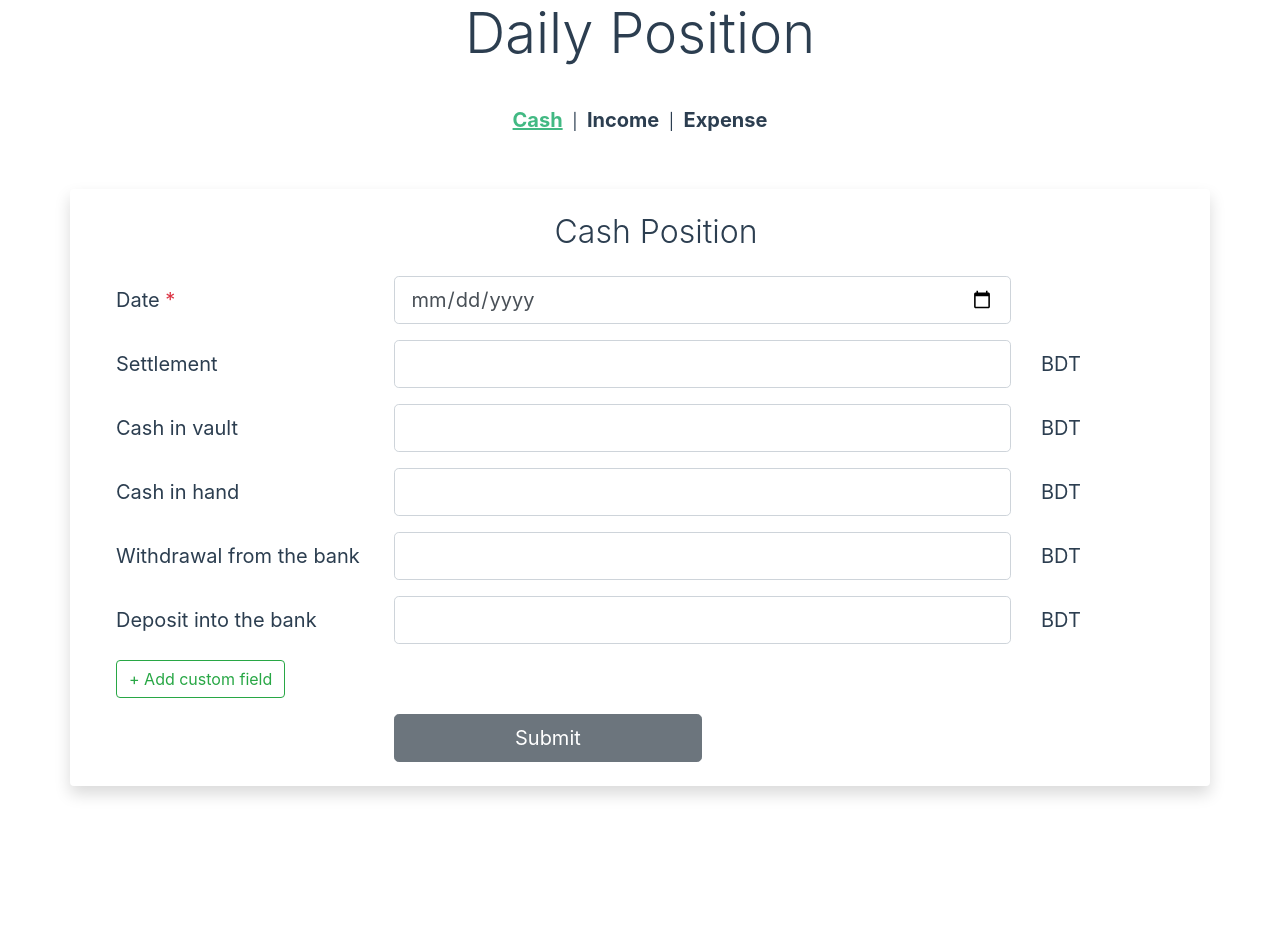
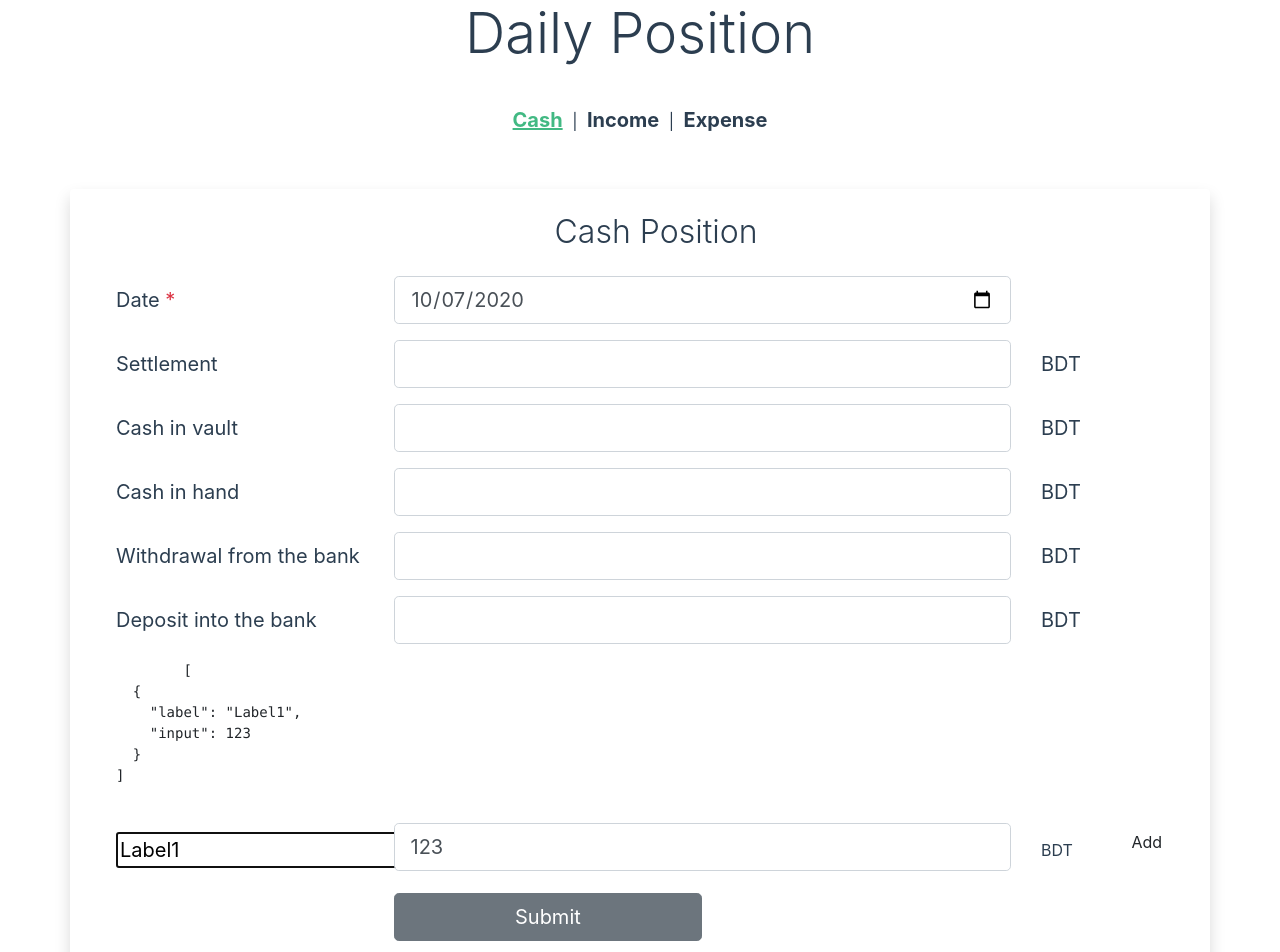
Before and after one commit to mdajgarhossain/daily-position, a Vue app: page / in a window 1280 px wide. Shown: the top 952 px of the page. Before the commit the page ends 810 px from the top, so only its background shows below. Built offline with nearby package versions, Linux system fonts and the light colour scheme.

Commit message:
Create custom input component rough

```diff
--- a/src/components/CashPosition.vue
+++ b/src/components/CashPosition.vue
@@ -131,8 +131,11 @@
           BDT
         </div>
       </div>
+      <pre>
+        {{ customFields }}
+      </pre>
       <!-- Show all custom fields -->
-      <div v-if="customFields.length">
+      <!-- <div v-if="customFields.length">
         <div
           v-for="(customField, index) in customFields"
           :key="index"
@@ -163,44 +166,18 @@
             </span>
           </div>
         </div>
-      </div>
+      </div> -->
       <!-- Show custom label & input to add data-->
-      <div v-if="isVisible" class="form-group row">
-        <label
-          for="custom-input"
-          class="col-sm-3 col-form-label col-form-label-lg"
-          ><input
-            type="text"
-            placeholder="Add new label"
-            v-model="newLabel"
-            autofocus
-        /></label>
-        <div class="col-sm-7">
-          <input
-            v-model="newInput"
-            id="custom-input"
-            type="number"
-            min="1"
-            name="custom-input"
-            class="form-control form-control-lg"
-          />
-        </div>
-        <div class="col-sm-1 text-left d-flex align-items-center currency">
-          BDT
-        </div>
-        <div class="col-sm-1 d-flex align-items-center">
-          <span class="btn btn-sm" @click="isVisible = false">
-            <b-icon icon="x-circle" scale="2" variant="danger"></b-icon>
-          </span>
-        </div>
-        <span v-if="alert && (!newLabel || !newInput)" class="text-danger ml-3"
-          >Please fill the blank field</span
-        >
-      </div>
+      <CustomInput
+        v-for="(item, i) in customFields"
+        :key="i"
+        :item="item"
+        @add="addCustomField"
+      />
       <!-- Add custom input field button -->
-      <p @click="setCustomField" class="btn btn-outline-success">
+      <!-- <p @click="addCustomField" class="btn btn-outline-success">
         + Add custom field
-      </p>
+      </p> -->
 
       <!-- Submit -->
       <div class="form-group row">
@@ -222,15 +199,17 @@
 
 <script>
 // @ is an alias to /src
-// import HelloWorld from '@/components/HelloWorld.vue'
+import CustomInput from "./CustomInput";
 
 export default {
   name: "CashPosition",
-  components: {},
+  components: {
+    CustomInput,
+  },
   data() {
     return {
       errors: [],
-      date: "",
+      date: "2020-10-07",
       settlement: null,
       cashInVault: null,
       cashInHand: null,
@@ -239,7 +218,7 @@ export default {
       isVisible: false,
       newLabel: "",
       newInput: "",
-      customFields: [],
+      customFields: [{ label: "Label1", input: 123 }],
       alert: false,
       allCashData: [],
     };
@@ -253,16 +232,23 @@ export default {
         cashInHand: this.cashInHand,
         bankWithdrawal: this.bankWithdrawal,
         bankDeposit: this.bankDeposit,
+        customFields: this.customFields,
       };
     },
   },
   methods: {
     //custom input functionality
-    setCustomField() {
+    addCustomField(item) {
+      //this.itemtobeSave[item.label] = item.input;
+      this.customFields.push({
+        label: "",
+        lnput: "",
+      });
+      return;
       if (this.newLabel && this.newInput) {
         this.customFields.push({
-          newLabel: this.newLabel,
-          newInput: this.newInput,
+          label: this.newLabel,
+          lnput: this.newInput,
         });
         this.alert = false;
         // (this.newLabel = ""), (this.newInput = "");
@@ -284,11 +270,11 @@ export default {
     },
     submit() {
       if (this.date) {
-        this.errors = [];
-        if (this.newLabel && this.newInput) {
-          this.itemtobeSave[this.newLabel] = this.newInput;
-          // this.$set(this.itemtobeSave, this.newLabel, this.newInput);
-        }
+        // this.errors = [];
+        // if (this.newLabel && this.newInput) {
+        //   this.itemtobeSave[this.newLabel] = this.newInput;
+        //   // this.$set(this.itemtobeSave, this.newLabel, this.newInput);
+        // }
         console.log(this.itemtobeSave);
         this.reset();
         return true;
--- /dev/null
+++ b/src/components/CustomInput.vue
@@ -0,0 +1,52 @@
+<template>
+  <div class="form-group row">
+    <label for="custom-input" class="col-sm-3 col-form-label col-form-label-lg"
+      ><input
+        type="text"
+        placeholder="Add new label"
+        v-model="item.label"
+        autofocus
+    /></label>
+    <div class="col-sm-7">
+      <input
+        v-model="item.input"
+        id="custom-input"
+        type="number"
+        min="1"
+        name="custom-input"
+        class="form-control form-control-lg"
+      />
+    </div>
+    <div class="col-sm-1 text-left d-flex align-items-center currency">BDT</div>
+    <p class="btn" @click="add">Add</p>
+    <!-- <div class="col-sm-1 d-flex align-items-center">
+          <span class="btn btn-sm" @click="isVisible = false">
+            <b-icon icon="x-circle" scale="2" variant="danger"></b-icon>
+          </span>
+        </div>
+        <span v-if="alert && (!newLabel || !newInput)" class="text-danger ml-3"
+          >Please fill the blank field</span
+        > -->
+  </div>
+</template>
+
+<script>
+export default {
+  props: {
+    item: {
+      type: Object,
+      default: () => ({}),
+    },
+  },
+  methods: {
+    add() {
+      if (this.item && this.item.input && this.item.label) {
+        this.$emit("add", this.item);
+      }
+    },
+  },
+};
+</script>
+
+<style>
+</style>
```
